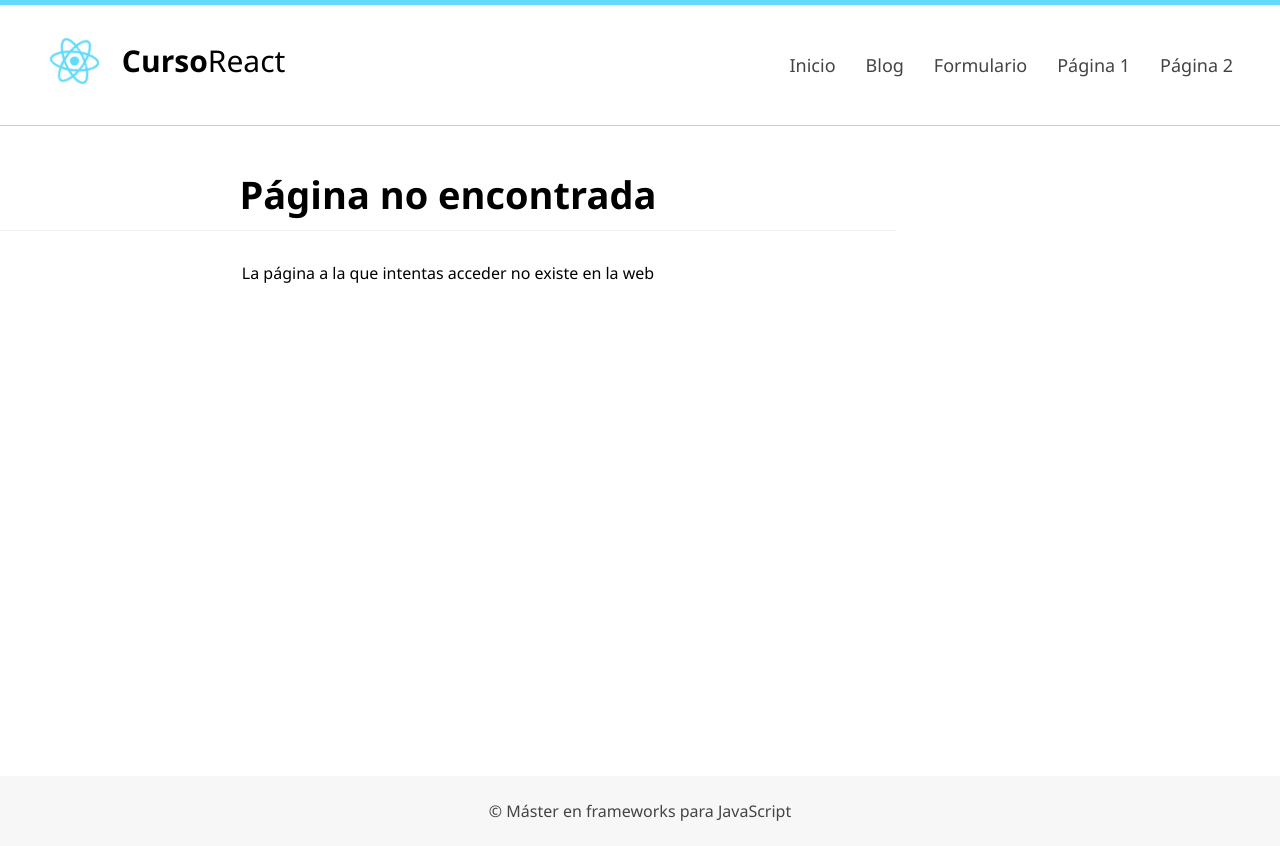
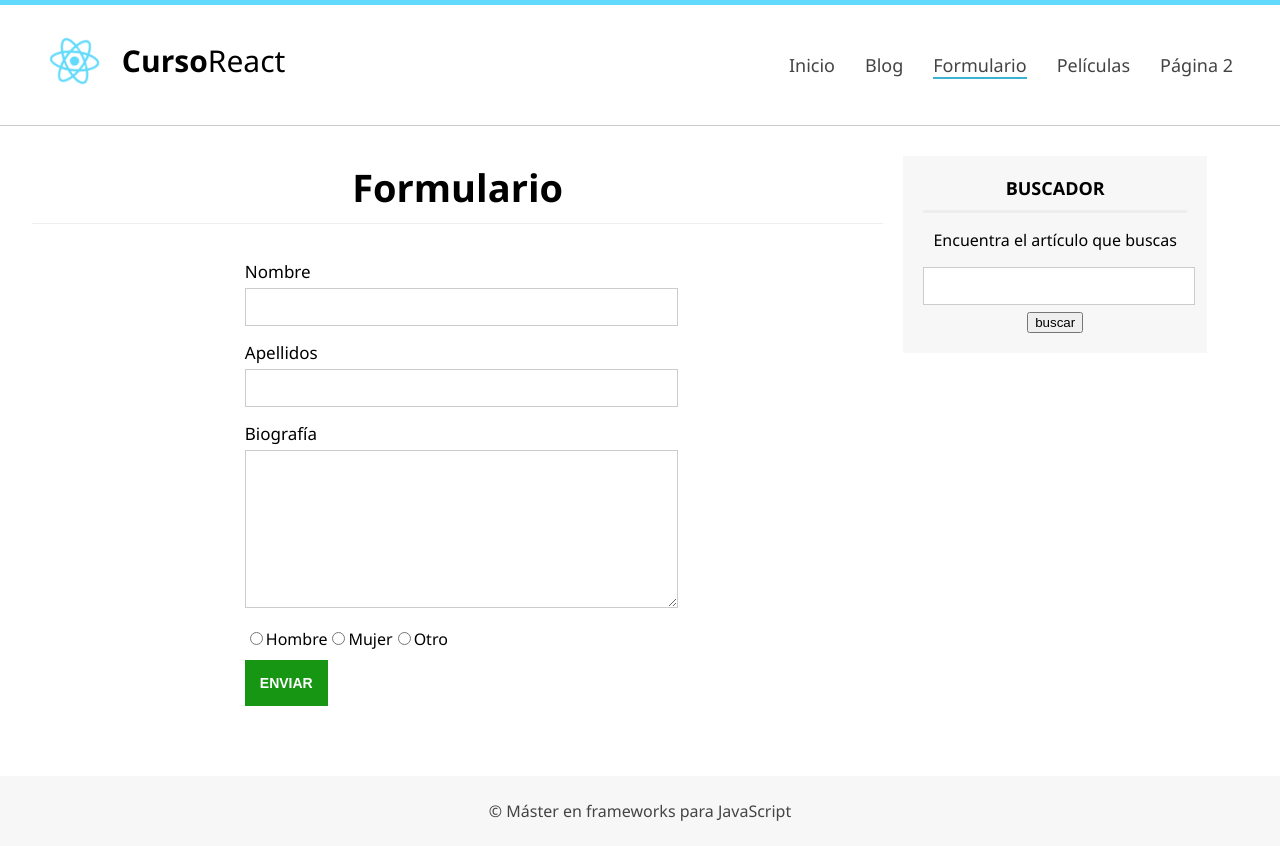
Before and after one commit to gromanoalvarez/React, a React (Create React App) app: page /formulario in a window 1280 px wide. Built offline with nearby package versions, Linux system fonts and the light colour scheme.

Commit message:
Trabajando con formularios a traves de REF y eventos onSubmit o onChange

```diff
--- a/src/Router.js
+++ b/src/Router.js
@@ -10,6 +10,8 @@
 import Footer from "./components/Footer";
 import Error from "./components/Error";
 import Blog from "./components/Blog";
+import Formulario from "./components/Formulario";
+
 
 class Router extends Component {
   render() {
@@ -34,6 +36,10 @@
             <Route exact path="/" element={<Home />} />
             <Route exact path="/home" element={<Home />} />
             <Route exact path="/blog" element={<Blog />} />
+            <Route exact path="/formulario" element={<Formulario />} />
+            <Route exact path="/peliculas" element={<Peliculas />} />
+
+
             <Route
               exact
               path="/segunda-ruta"
--- /dev/null
+++ b/src/components/Formulario.js
@@ -0,0 +1,117 @@
+import React, { Component } from "react";
+// import Slider from "./Slider";
+import Sidebar from "./Sidebar";
+
+class Formulario extends Component {
+  nombreRef = React.createRef();
+  apellidosRef = React.createRef();
+  bioRef = React.createRef();
+  generoHombreRef = React.createRef();
+  generoMujerRef = React.createRef();
+  generoOtroRef = React.createRef();
+  state = {
+    user: {
+        nombre:"",
+        apellidos:"",
+        bio:"",
+        genero:""
+    }
+  };
+
+  recibirFormulario = (e) => {
+    // prevenir que al enviar se refresque la pagina
+    e.preventDefault();
+
+    let genero = "";
+    if (this.generoHombreRef.current.checked) {
+      genero = this.generoHombreRef.current.value;
+    } else if (this.generoMujerRef.current.checked) {
+      genero = this.generoMujerRef.current.value;
+    } else {
+      genero = this.generoOtroRef.current.value;
+    }
+
+    let user = {
+      nombre: this.nombreRef.current.value,
+      apellidos: this.apellidosRef.current.value,
+      bio: this.bioRef.current.value,
+      genero: genero,
+    };
+
+    this.setState({
+        user: user
+    })
+  };
+
+  render() {
+      console.log(this.state.user.nombre)
+    return (
+      <div id="formulario">
+        {/* <Slider title="Formulario" size="slider-small"></Slider> */}
+        <div className="center">
+          <div id="content">
+            <h1 className="subheader">Formulario</h1>
+            {/**vista previa */}
+            {(this.state.user.nombre !== "" || this.state.user.apellidos !== "" || this.state.user.bio !== ""  ) && (
+              <div id="user-data">
+                <h3>Vista previa: </h3>
+                <p>Nombre: <strong>{this.state.user.nombre}</strong></p>
+                <p>Apellidos: <strong>{this.state.user.apellidos}</strong></p>
+                <p>Bio: <strong>{this.state.user.bio}</strong></p>
+                <p>Genero: <strong>{this.state.user.genero}</strong></p>
+              </div>
+            )}
+
+            {/** Crear formulario con React CON EVENTO ONSUBMIT con propiedad REF */}
+            <form className="mid-form" onSubmit={this.recibirFormulario} onChange={this.recibirFormulario}>
+              <div className="form-group">
+                <label htmlFor="nombre">Nombre</label>
+                <input type="text" name="nombre" ref={this.nombreRef} />
+              </div>
+
+              <div className="form-group">
+                <label htmlFor="apellidos">Apellidos</label>
+                <input type="text" name="apellidos" ref={this.apellidosRef} />
+              </div>
+
+              <div className="form-group">
+                <label htmlFor="bio">Biografía</label>
+                <textarea name="bio" ref={this.bioRef}></textarea>
+              </div>
+
+              <div className="form-group radio-button">
+                <input
+                  type="radio"
+                  name="genero"
+                  value="hombre"
+                  ref={this.generoHombreRef}
+                />
+                Hombre
+                <input
+                  type="radio"
+                  name="genero"
+                  value="mujer"
+                  ref={this.generoMujerRef}
+                />
+                Mujer
+                <input
+                  type="radio"
+                  name="genero"
+                  value="otro"
+                  ref={this.generoOtroRef}
+                />
+                Otro
+              </div>
+
+              <div className="clearfix"></div>
+
+              <input type="submit" value="Enviar" className="btn btn-success" />
+            </form>
+          </div>
+          <Sidebar blog="false"></Sidebar>
+        </div>
+      </div>
+    );
+  }
+}
+export default Formulario;
--- a/src/components/Header.js
+++ b/src/components/Header.js
@@ -21,19 +21,19 @@
                 <nav id="menu">
                     <ul>
                         <li>
-                            <NavLink to="/home" activeClassName="active">Inicio</NavLink>
+                            <NavLink to="/home" activeclassname="active">Inicio</NavLink>
                         </li>
                         <li>
-                            <NavLink to="/blog" activeClassName="active">Blog</NavLink>
+                            <NavLink to="/blog" activeclassname="active">Blog</NavLink>
                         </li>
                         <li>
-                            <NavLink to="/segunda-ruta" activeClassName="active">Formulario</NavLink>
+                            <NavLink to="/formulario" activeclassname="active">Formulario</NavLink>
                         </li>
                         <li>
-                            <NavLink to="/pagina-1" activeClassName="active">Página 1</NavLink>
+                            <NavLink to="/peliculas" activeclassname="active">Películas</NavLink>
                         </li>
                         <li>
-                            <NavLink to="/pruebas/german/alvarez" activeClassName="active">Página 2</NavLink>
+                            <NavLink to="/pruebas/german/alvarez" activeclassname="active">Página 2</NavLink>
                         </li>
                     </ul>
                 </nav>
--- a/src/components/Peliculas.js
+++ b/src/components/Peliculas.js
@@ -1,5 +1,7 @@
 import React, { Component } from "react";
 import Pelicula from "./Pelicula";
+import Slider from "./Slider";
+import Sidebar from "./Sidebar";
 
 class Peliculas extends Component {
   state = {
@@ -28,7 +30,7 @@
     const { peliculas } = this.state;
 
     peliculas[0].title = "Mi villano favorito";
-    // La key es necesaria para que React identifique este indice
+    // La key es necesaria para que React identifique este indice [0]
     // Incluso podria aleatoriamente cambiar el titulo
     // let random = Math.floor(Math.random()*3)
     // peliculas[random].title = "Mi villano favorito";
@@ -86,10 +88,26 @@
     // }
 
     return (
+      <div id="peliculas">
+        <Slider title="Peliculas" size="slider-small"></Slider>
+        <div className="center">
           <div id="content" className="peliculas">
-        <h2 className="subheader">Películas</h2>
-        <p>Selección de las películas favoritas de {this.state.nombre}: </p>
+            <h2 className="subheader">Listado de Películas</h2>
 
+            {/**Crear componente de cada película */}
+            <div id="articles" className="peliculas">
+              {this.state.peliculas.map((pelicula, i) => {
+                return (
+                  <Pelicula
+                    key={i}
+                    pelicula={pelicula}
+                    marcarFavorita={this.favorita}
+                  ></Pelicula>
+                );
+              })}
+            </div>
+
+            <p>Película favorita de {this.state.nombre}: </p>
             {/**Condicional con JSX usando CondicionDeVariable && */}
             {/* {this.state.peliFavorita.title &&
                         <p className="favorita">
@@ -112,18 +130,11 @@
               </button>
             </div>
 
-        {/**Crear componente de cada película */}
 
-        <div id="articles" className="peliculas">
-          {this.state.peliculas.map((pelicula, i) => {
-            return (
-              <Pelicula
-                key={i}
-                pelicula={pelicula}
-                marcarFavorita={this.favorita}
-              ></Pelicula>
-            );
-          })}
+          </div>
+          <Sidebar
+            blog="false"
+            ></Sidebar>
         </div>
       </div>
     );
```
Lines whose indentation alone changed are shown as unchanged.
